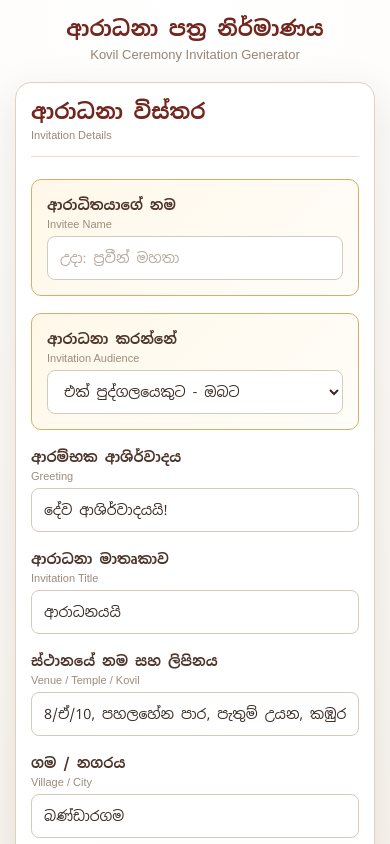
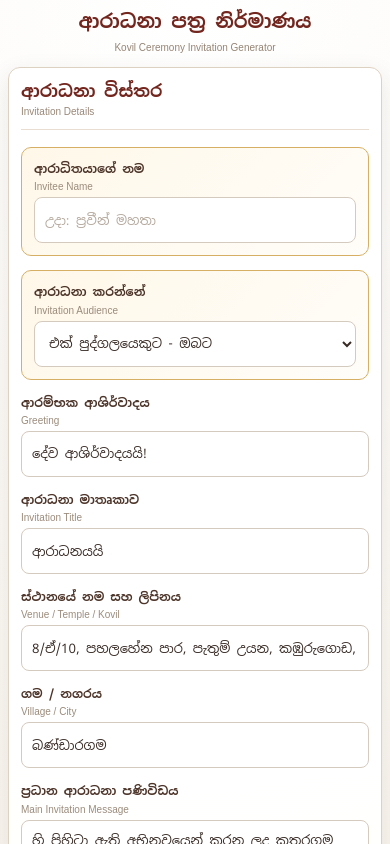
Before and after one commit to pravindag/kovil-invitation, a React (Vite) app: page / in a window 390 px wide. Shown: the top 844 px of the page. Built offline with nearby package versions, Linux system fonts and the light colour scheme.

Commit message:
second modification for invitation

```diff
--- a/src/App.css
+++ b/src/App.css
@@ -2,22 +2,29 @@
   "https://fonts.googleapis.com/css2?family=Noto+Sans+Sinhala:wght@400;500;600;700&display=swap"
 );
 
-/* ================================================= */
-/* GLOBAL */
-/* ================================================= */
+/* =========================================================
+   RESET
+========================================================= */
 
 * {
   box-sizing: border-box;
 }
 
-html,
-body,
-#root {
-  margin: 0;
+html {
+  width: 100%;
   min-height: 100%;
+  overflow-x: hidden;
 }
 
 body {
+  margin: 0;
+  padding: 0;
+
+  width: 100%;
+  min-height: 100%;
+
+  overflow-x: hidden;
+
   font-family:
     "Noto Sans Sinhala",
     Arial,
@@ -34,24 +41,32 @@ body {
     );
 }
 
-/* ================================================= */
-/* APP */
-/* ================================================= */
+#root {
+  width: 100%;
+  min-height: 100vh;
+}
+
+/* =========================================================
+   APP
+========================================================= */
 
 .app {
+  width: 100%;
   min-height: 100vh;
 
   padding: 30px;
 }
 
-/* ================================================= */
-/* HEADER */
-/* ================================================= */
+/* =========================================================
+   HEADER
+========================================================= */
 
 .app-header {
-  text-align: center;
+  width: 100%;
 
   margin-bottom: 30px;
+
+  text-align: center;
 }
 
 .app-header h1 {
@@ -60,6 +75,7 @@ body {
   color: #72261e;
 
   font-size: 30px;
+  line-height: 1.4;
 
   font-weight: 700;
 }
@@ -69,20 +85,17 @@ body {
 
   color: #958575;
 
-  font-family:
-    Arial,
-    sans-serif;
+  font-family: Arial, sans-serif;
 
   font-size: 13px;
 }
 
-/* ================================================= */
-/* WORKSPACE */
-/* ================================================= */
+/* =========================================================
+   MAIN WORKSPACE
+========================================================= */
 
 .workspace {
   width: 100%;
-
   max-width: 1500px;
 
   margin: 0 auto;
@@ -90,27 +103,24 @@ body {
   display: grid;
 
   grid-template-columns:
-    minmax(350px, 430px)
-    minmax(500px, 1fr);
+    minmax(340px, 430px)
+    minmax(0, 1fr);
 
   gap: 30px;
 
   align-items: start;
 }
 
-/* ================================================= */
-/* PANELS */
-/* ================================================= */
+/* =========================================================
+   PANELS
+========================================================= */
 
 .control-panel,
 .preview-panel {
+  width: 100%;
+
   background:
-    rgba(
-      255,
-      255,
-      255,
-      0.97
-    );
+    rgba(255, 255, 255, 0.97);
 
   border:
     1px solid #ddd1c1;
@@ -119,12 +129,9 @@ body {
 
   box-shadow:
     0 15px 45px
-    rgba(
-      70,
-      50,
-      30,
-      0.12
-    );
+    rgba(70, 50, 30, 0.12);
+
+  overflow: hidden;
 }
 
 .control-panel {
@@ -135,19 +142,19 @@ body {
   padding: 20px;
 }
 
-/* ================================================= */
-/* PANEL HEADER */
-/* ================================================= */
+/* =========================================================
+   PANEL HEADER
+========================================================= */
 
 .panel-header {
   display: flex;
 
   justify-content: space-between;
-
   align-items: center;
 
+  width: 100%;
+
   margin-bottom: 22px;
-
   padding-bottom: 15px;
 
   border-bottom:
@@ -160,6 +167,7 @@ body {
   color: #72261e;
 
   font-size: 21px;
+  line-height: 1.4;
 
   font-weight: 700;
 }
@@ -171,33 +179,36 @@ body {
 
   color: #998878;
 
-  font-family:
-    Arial,
-    sans-serif;
+  font-family: Arial, sans-serif;
 
   font-size: 11px;
 }
 
-/* ================================================= */
-/* FORM GROUP */
-/* ================================================= */
+/* =========================================================
+   FORM
+========================================================= */
 
 .form-group {
+  width: 100%;
+
   margin-bottom: 17px;
 }
 
 .form-group label {
   display: block;
 
+  width: 100%;
+
   margin-bottom: 2px;
 
   color: #4d352a;
 
   font-size: 14px;
+  line-height: 1.5;
 
   font-weight: 600;
 
-  line-height: 1.5;
+  word-break: break-word;
 }
 
 .field-hint {
@@ -207,18 +218,18 @@ body {
 
   color: #9b8c7c;
 
-  font-family:
-    Arial,
-    sans-serif;
+  font-family: Arial, sans-serif;
 
   font-size: 11px;
 }
 
-/* ================================================= */
-/* INVITEE HIGHLIGHT */
-/* ================================================= */
+/* =========================================================
+   INVITEE HIGHLIGHT
+========================================================= */
 
 .form-group.highlight {
+  width: 100%;
+
   padding: 15px;
 
   border:
@@ -234,13 +245,17 @@ body {
     );
 }
 
-/* ================================================= */
-/* INPUTS */
-/* ================================================= */
+/* =========================================================
+   INPUTS
+========================================================= */
 
 input,
-textarea {
+textarea,
+select {
+  display: block;
+
   width: 100%;
+  max-width: 100%;
 
   border:
     1px solid #d5cabe;
@@ -265,7 +280,8 @@ textarea {
     box-shadow 0.2s ease;
 }
 
-input {
+input,
+select {
   height: 44px;
 
   padding:
@@ -284,17 +300,13 @@ textarea {
 }
 
 input:focus,
-textarea:focus {
+textarea:focus,
+select:focus {
   border-color: #a4772c;
 
   box-shadow:
     0 0 0 3px
-    rgba(
-      164,
-      119,
-      44,
-      0.12
-    );
+    rgba(164, 119, 44, 0.12);
 }
 
 input::placeholder,
@@ -302,11 +314,13 @@ textarea::placeholder {
   color: #b5a99e;
 }
 
-/* ================================================= */
-/* BUTTONS */
-/* ================================================= */
+/* =========================================================
+   BUTTON GROUP
+========================================================= */
 
 .button-group {
+  width: 100%;
+
   display: flex;
 
   gap: 10px;
@@ -326,9 +340,7 @@ button {
 
   cursor: pointer;
 
-  font-family:
-    Arial,
-    sans-serif;
+  font-family: Arial, sans-serif;
 
   font-size: 13px;
 
@@ -356,9 +368,9 @@ button:disabled {
   cursor: not-allowed;
 }
 
-/* ================================================= */
-/* DOWNLOAD */
-/* ================================================= */
+/* =========================================================
+   DOWNLOAD
+========================================================= */
 
 .download-button {
   flex: 1;
@@ -374,12 +386,7 @@ button:disabled {
 
   box-shadow:
     0 5px 15px
-    rgba(
-      118,
-      39,
-      31,
-      0.2
-    );
+    rgba(118, 39, 31, 0.2);
 }
 
 .download-button:hover:not(:disabled) {
@@ -392,23 +399,20 @@ button:disabled {
 
   box-shadow:
     0 7px 18px
-    rgba(
-      118,
-      39,
-      31,
-      0.28
-    );
+    rgba(118, 39, 31, 0.28);
 }
 
 .download-button span {
   margin-right: 7px;
 }
 
-/* ================================================= */
-/* RESET */
-/* ================================================= */
+/* =========================================================
+   RESET
+========================================================= */
 
 .reset-button {
+  min-width: 90px;
+
   color: #5c5147;
 
   background: #eee9e2;
@@ -418,14 +422,24 @@ button:disabled {
   background: #e2dbd2;
 }
 
-/* ================================================= */
-/* PREVIEW */
-/* ================================================= */
+/* =========================================================
+   PREVIEW PANEL
+========================================================= */
+
+.preview-panel {
+  min-width: 0;
+}
+
+/* =========================================================
+   PREVIEW CONTAINER
+========================================================= */
 
 .preview-container {
   position: relative;
 
   width: 100%;
+
+  min-width: 0;
 
   min-height: 700px;
 
@@ -437,177 +451,371 @@ button:disabled {
 
   align-items: flex-start;
 
-  background:
-    #e9e4dd;
+  background: #e9e4dd;
 
   border-radius: 12px;
 
-  overflow: auto;
+  overflow: hidden;
 }
 
-/* ================================================= */
-/* INVITATION CANVAS */
-/* ================================================= */
+/* =========================================================
+   CANVAS
+========================================================= */
 
 .invitation-canvas {
   display: block;
 
-  width: min(
-    100%,
-    700px
-  );
+  width: 100%;
+  max-width: 700px;
 
   height: auto;
+
+  aspect-ratio: 1024 / 1536;
+
+  object-fit: contain;
 
   background: #ffffff;
 
   box-shadow:
     0 15px 45px
-    rgba(
-      55,
-      40,
-      25,
-      0.22
-    );
+    rgba(55, 40, 25, 0.22);
 }
 
-/* ================================================= */
-/* LOADING */
-/* ================================================= */
+/* =========================================================
+   LOADING
+========================================================= */
 
 .loading {
   position: absolute;
 
   top: 50%;
-
   left: 50%;
 
   transform:
-    translate(
-      -50%,
-      -50%
-    );
+    translate(-50%, -50%);
 
   color: #8c7b6b;
 
-  font-family:
-    Arial,
-    sans-serif;
+  font-family: Arial, sans-serif;
 
   font-size: 14px;
+
+  white-space: nowrap;
 }
 
-/* ================================================= */
-/* TABLET */
-/* ================================================= */
+/* =========================================================
+   LARGE DESKTOP
+========================================================= */
+
+@media (min-width: 1400px) {
+  .app {
+    padding: 40px;
+  }
+
+  .workspace {
+    gap: 40px;
+  }
+
+  .preview-container {
+    padding: 30px;
+  }
+}
+
+/* =========================================================
+   TABLET / SMALL LAPTOP
+========================================================= */
 
 @media (max-width: 1100px) {
+  .app {
+    padding: 20px;
+  }
+
   .workspace {
-    grid-template-columns: 1fr;
+    grid-template-columns:
+      minmax(300px, 380px)
+      minmax(0, 1fr);
+
+    gap: 20px;
   }
 
   .control-panel {
-    width: 100%;
+    padding: 20px;
+  }
 
+  .preview-panel {
+    padding: 15px;
+  }
+
+  .preview-container {
+    padding: 12px;
+  }
+}
+
+/* =========================================================
+   TABLET PORTRAIT
+========================================================= */
+
+@media (max-width: 900px) {
+  .workspace {
+    grid-template-columns: 1fr;
+
+    gap: 20px;
+  }
+
+  .control-panel {
     max-width: 700px;
 
     margin: 0 auto;
   }
 
   .preview-panel {
-    width: 100%;
+    max-width: 700px;
+
+    margin: 0 auto;
   }
 
   .preview-container {
     min-height: auto;
+
+    padding: 15px;
+  }
+
+  .invitation-canvas {
+    width: 100%;
+    max-width: 650px;
   }
 }
 
-/* ================================================= */
-/* MOBILE */
-/* ================================================= */
+/* =========================================================
+   MOBILE
+========================================================= */
 
-@media (max-width: 700px) {
+@media (max-width: 600px) {
   .app {
+    width: 100%;
+
+    padding:
+      12px;
+  }
+
+  .app-header {
+    margin-bottom: 18px;
+  }
+
+  .app-header h1 {
+    font-size: 22px;
+
+    line-height: 1.5;
+  }
+
+  .app-header p {
+    font-size: 11px;
+  }
+
+  /* ---------------------------------------------
+     PANELS
+  --------------------------------------------- */
+
+  .control-panel,
+  .preview-panel {
+    border-radius: 12px;
+
+    box-shadow:
+      0 8px 25px
+      rgba(70, 50, 30, 0.10);
+  }
+
+  .control-panel {
     padding: 15px;
   }
 
-  .app-header h1 {
-    font-size: 24px;
+  .preview-panel {
+    padding: 10px;
   }
 
-  .control-panel,
-  .preview-panel {
-    padding: 15px;
+  /* ---------------------------------------------
+     PANEL HEADER
+  --------------------------------------------- */
+
+  .panel-header {
+    margin-bottom: 17px;
+    padding-bottom: 12px;
   }
+
+  .panel-header h2 {
+    font-size: 18px;
+  }
+
+  .panel-header span {
+    font-size: 10px;
+  }
+
+  /* ---------------------------------------------
+     FORM
+  --------------------------------------------- */
+
+  .form-group {
+    margin-bottom: 14px;
+  }
+
+  .form-group label {
+    font-size: 13px;
+
+    line-height: 1.6;
+  }
+
+  .field-hint {
+    font-size: 10px;
+
+    margin-bottom: 5px;
+  }
+
+  .form-group.highlight {
+    padding: 12px;
+  }
+
+  /* ---------------------------------------------
+     INPUTS
+  --------------------------------------------- */
+
+  input,
+  select {
+    height: 46px;
+
+    padding:
+      8px 10px;
+
+    font-size: 14px;
+  }
+
+  textarea {
+    min-height: 100px;
+
+    padding:
+      9px 10px;
+
+    font-size: 14px;
+
+    line-height: 1.7;
+  }
+
+  /* ---------------------------------------------
+     BUTTONS
+  --------------------------------------------- */
 
   .button-group {
     flex-direction: column;
+
+    gap: 8px;
+  }
+
+  .download-button,
+  .reset-button {
+    width: 100%;
+
+    min-height: 46px;
+  }
+
+  /* ---------------------------------------------
+     PREVIEW
+  --------------------------------------------- */
+
+  .preview-container {
+    width: 100%;
+
+    padding: 5px;
+
+    border-radius: 8px;
+
+    background: #e9e4dd;
+
+    overflow: hidden;
+  }
+
+  .invitation-canvas {
+    width: 100%;
+
+    max-width: none;
+
+    height: auto;
+
+    box-shadow:
+      0 7px 20px
+      rgba(55, 40, 25, 0.18);
+  }
+}
+
+/* =========================================================
+   SMALL MOBILE
+========================================================= */
+
+@media (max-width: 400px) {
+  .app {
+    padding:
+      8px;
+  }
+
+  .app-header {
+    margin-bottom: 14px;
+  }
+
+  .app-header h1 {
+    font-size: 19px;
+  }
+
+  .app-header p {
+    font-size: 10px;
+  }
+
+  .control-panel {
+    padding: 12px;
+  }
+
+  .preview-panel {
+    padding: 7px;
+  }
+
+  .panel-header h2 {
+    font-size: 17px;
+  }
+
+  .form-group label {
+    font-size: 12px;
+  }
+
+  input,
+  select,
+  textarea {
+    font-size: 13px;
   }
 
   .preview-container {
-    padding: 8px;
+    padding: 3px;
   }
 }
 
-/* ================================================= */
-/* SMALL MOBILE */
-/* ================================================= */
+/* =========================================================
+   VERY SMALL PHONES
+========================================================= */
 
-@media (max-width: 450px) {
-  .app-header {
-    margin-bottom: 20px;
+@media (max-width: 340px) {
+  .app {
+    padding: 5px;
+  }
+
+  .control-panel {
+    padding: 10px;
+  }
+
+  .preview-panel {
+    padding: 5px;
   }
 
   .app-header h1 {
-    font-size: 21px;
+    font-size: 17px;
   }
 
-  .panel-header {
-    display: block;
-  }
-
-  .panel-header span {
-    margin-top: 4px;
-  }
-
-  .preview-container {
-    padding: 4px;
+  .form-group.highlight {
+    padding: 10px;
   }
 }
-
-select {
-  width: 100%;
-  height: 44px;
-
-  padding: 8px 12px;
-
-  border: 1px solid #d5cabe;
-  border-radius: 8px;
-
-  background: #ffffff;
-  color: #382b25;
-
-  outline: none;
-
-  font-family:
-    "Noto Sans Sinhala",
-    Arial,
-    sans-serif;
-
-  font-size: 14px;
-
-  cursor: pointer;
-
-  transition:
-    border-color 0.2s ease,
-    box-shadow 0.2s ease;
-}
-
-select:focus {
-  border-color: #a4772c;
-
-  box-shadow:
-    0 0 0 3px
-    rgba(164, 119, 44, 0.12);
-}
```
